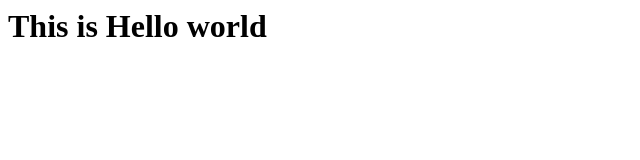
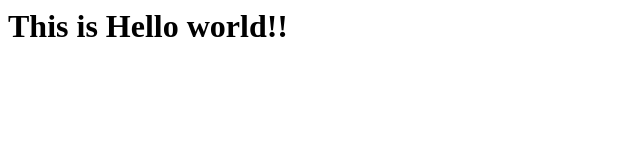
Before and after one commit to gs-skumar/web-demo, a plain HTML site: page index.html in a window 1280 px wide. Shown: the full height of the page, 0-640 px from the left. Drawn offline with Linux system fonts and the light colour scheme.

Commit message:
First commit0.1

```diff
--- a/index.html
+++ b/index.html
@@ -1 +1 @@
-<h1>This is Hello world</h1>
+<h1>This is Hello world!!</h1>
```
